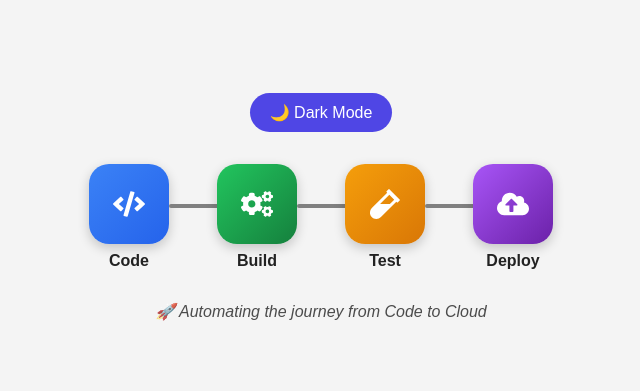
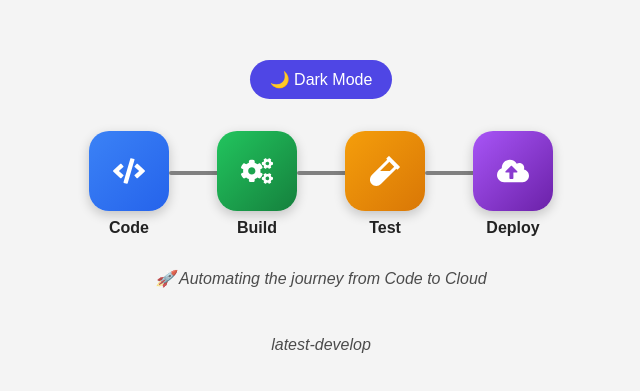
Before and after one commit to benjakugler96/devops-essentials, a React (Vite) app: page / in a window 1280 px wide. Shown: the part 185-576 px from the top of the page, without its empty margins (319-959 px from the left). Built offline with nearby package versions, Linux system fonts and the light colour scheme.

Commit message:
fix: use npm install for integration pipeline

```diff
--- a/package.json
+++ b/package.json
@@ -1,7 +1,7 @@
 {
   "name": "devops-essentials",
   "private": true,
-  "version": "0.0.0",
+  "version": "latest-develop",
   "type": "module",
   "scripts": {
     "dev": "vite",
--- a/src/App.jsx
+++ b/src/App.jsx
@@ -1,6 +1,7 @@
 import { useState } from 'react';
 import { FaCode, FaCogs, FaVial, FaCloudUploadAlt } from 'react-icons/fa';
 import './App.css';
+import { version } from '../package.json';
 
 export default function PipelineVisualizer() {
   const [darkMode, setDarkMode] = useState(false);
@@ -14,7 +15,7 @@ export default function PipelineVisualizer() {
 
   return (
     <div className={`pipeline-container ${darkMode ? 'dark' : 'light'}`}>
-      <button className="toggle-btn" onClick={() => setDarkMode(!darkMode)}>
+      <button className="toggle-btn" onClick={() => setDarkMode(darkMode)}>
         {darkMode ? '🌞 Light Mode' : '🌙 Dark Mode'}
       </button>
 
@@ -27,8 +28,8 @@ export default function PipelineVisualizer() {
           </div>
         ))}
       </div>
-
       <p className="footer">🚀 Automating the journey from Code to Cloud</p>
+      <p className="footer">{version}</p>
     </div>
   );
 }
```
